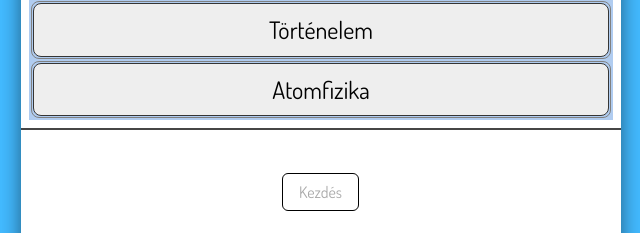
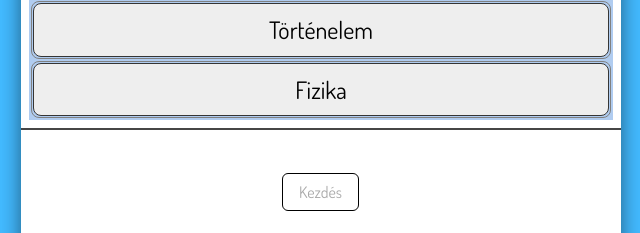
Before and after one commit to epatrik/SZFM-Mini-Projekt, a website with bundled scripts: page src/index.html in a window 1280 px wide. Shown: the part 392-625 px from the top of the page, 319-959 px from the left. Built offline with nearby package versions, Linux system fonts and the light colour scheme.

Commit message:
Atomfizika átnevezése fizikára és padding a kérdésekre

```diff
--- a/src/index.html
+++ b/src/index.html
@@ -34,7 +34,7 @@
                 <tr><td><button class="topic" data-topic="math">Matematika</button></td></tr>
                 <tr><td><button class="topic" data-topic="geography">Földrajz</button></td></tr>
                 <tr><td><button class="topic" data-topic="history">Történelem</button></td></tr>
-                <tr><td><button class="topic" data-topic="physics">Atomfizika</button></td></tr>
+                <tr><td><button class="topic" data-topic="physics">Fizika</button></td></tr>
             </table>
         </div>
     </div>
--- a/src/styles.css
+++ b/src/styles.css
@@ -206,6 +206,7 @@ table {
     text-align: center;
     padding-top: 6vh;
     font-size: 4vh;
+    padding: 4vh;
     font-family: 'Dosis', sans-serif;
     font-weight: bold;
     border-bottom: solid 2px rgb(70, 70, 70);
```
